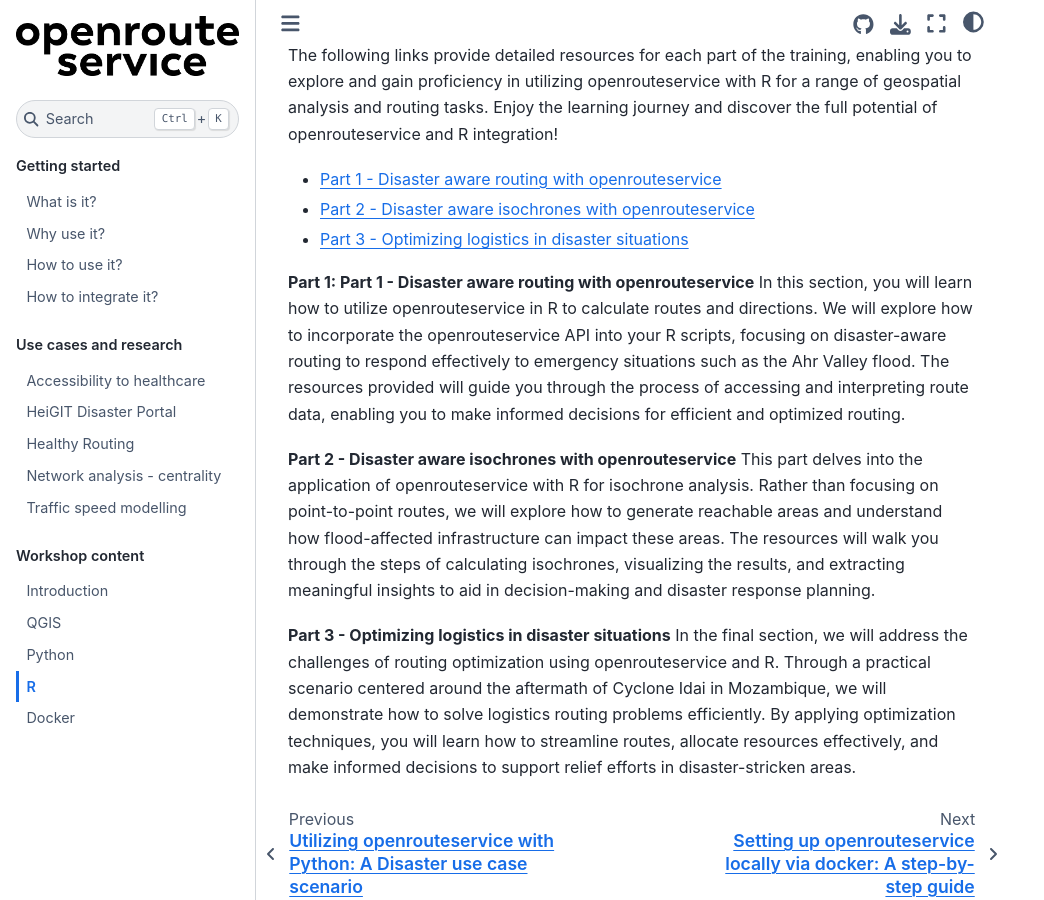
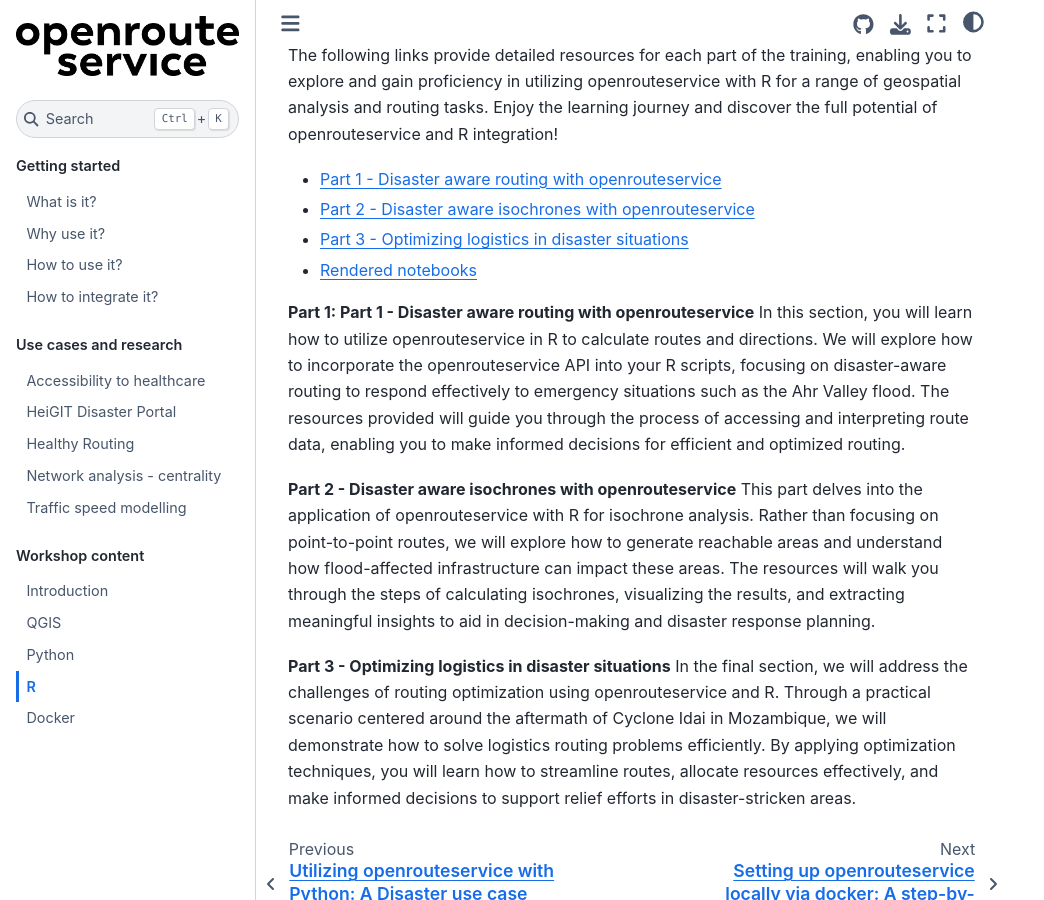
Before and after one commit to GIScience/ors-netascore-workshop-agile-24, a Jupyter Book: the page built from workshop/R.md, in a window 1280 px wide and 900 px high, scrolled down 547 px. Shown: the whole window, without its empty margins (0-1044 px from the left). Built offline with Jupyter Book 1.0.4 settings and Sphinx 7.4.7 and the Sphinx Book theme 1.1.4, drawn with Linux system fonts in a browser that asks for light colours.

Commit message:
link to rendered nbs

```diff
--- a/workshop/R.md
+++ b/workshop/R.md
@@ -18,6 +18,9 @@
 * [Part 2 - Disaster aware isochrones with openrouteservice](https://github.com/GIScience/openrouteservice-workshop-r/blob/master/disaster_isochrones.Rmd)
 * [Part 3 - Optimizing logistics in disaster situations](https://github.com/GIScience/openrouteservice-workshop-r/blob/master/disaster_optimization.Rmd)
 
+* [Rendered notebooks](https://giscience.github.io/openrouteservice-workshop-r/html/)
+
+
 **Part 1: Part 1 - Disaster aware routing with openrouteservice**
 In this section, you will learn how to utilize openrouteservice in R to calculate routes and directions. We will explore how to incorporate the openrouteservice API into your R scripts, focusing on disaster-aware routing to respond effectively to emergency situations such as the Ahr Valley flood. The resources provided will guide you through the process of accessing and interpreting route data, enabling you to make informed decisions for efficient and optimized routing.
 
```
